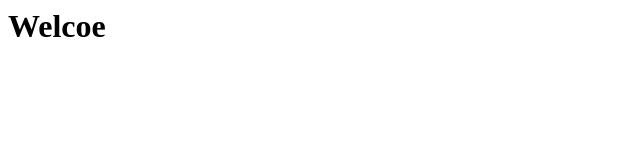
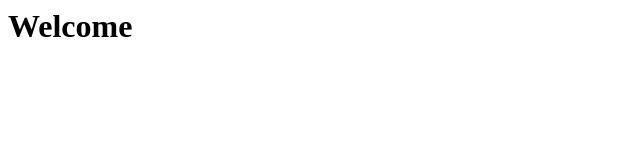
Before and after one commit to shahidrugby/cm, a plain HTML site: page index.html in a window 1280 px wide. Shown: the full height of the page, 0-640 px from the left. Drawn offline with Linux system fonts and the light colour scheme.

Commit message:
Update index.html

```diff
--- a/index.html
+++ b/index.html
@@ -1,8 +1,11 @@
 <html>
 <head>
 <title>Welcome -- City Markting Website </title>
+<script>
+
+</script>
 </head>
 <body>
-<h1>Welcoe</h1>
+<h1>Welcome</h1>
 </body>
 </html>
```
